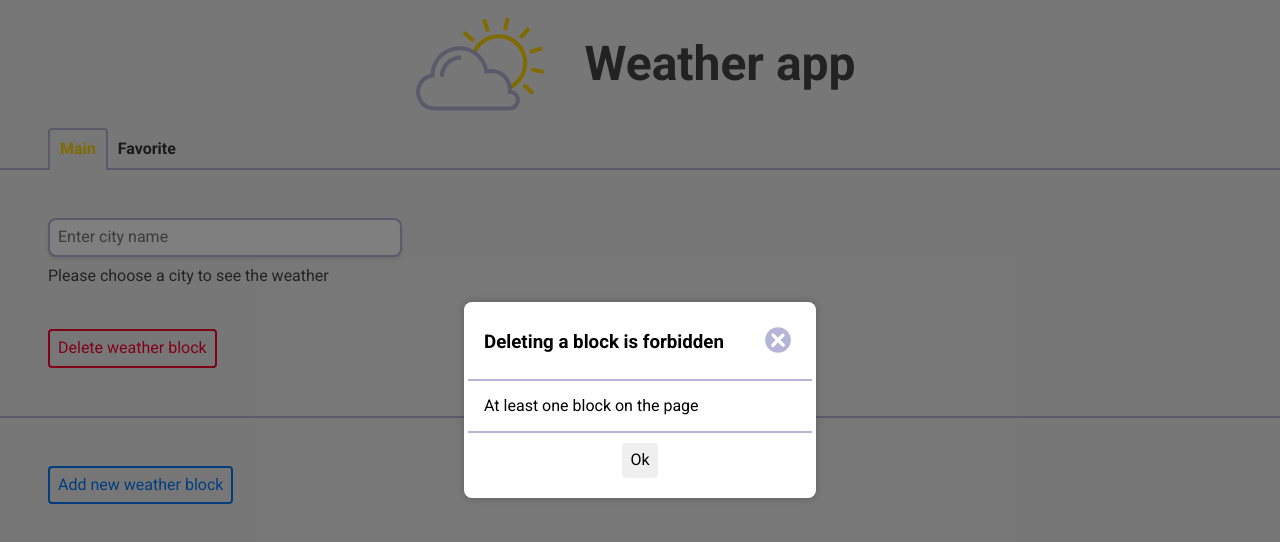
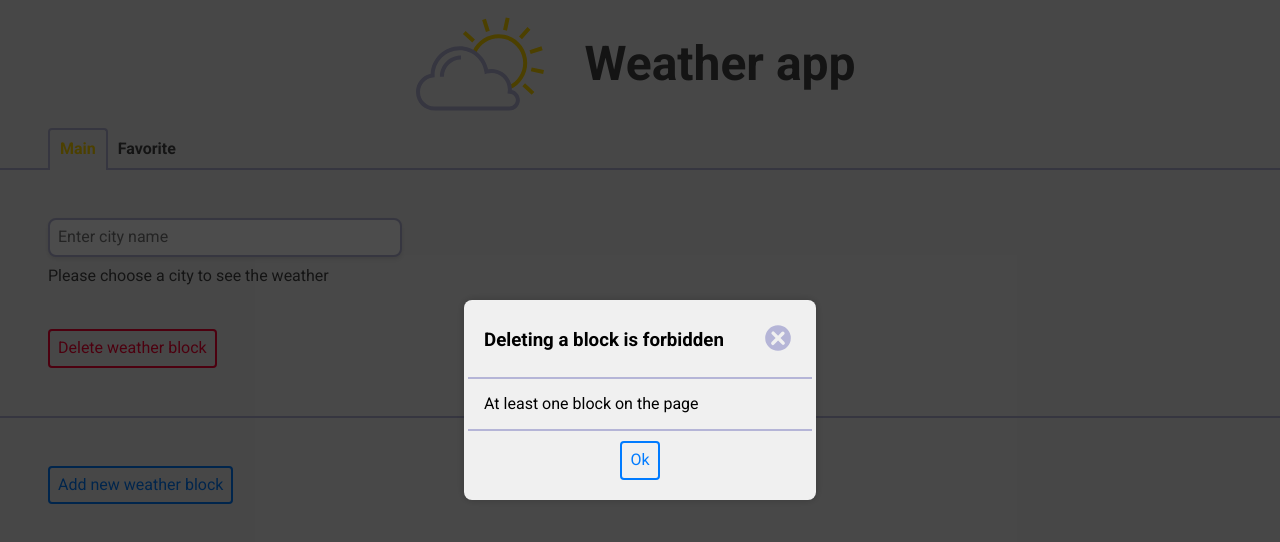
Before and after one commit to Andrii-Pinchuk/weather-app-test-task, a Vue app: page / in a window 1280 px wide. Both pictures are taken after a click on the button "Delete weather block". Shown: the top 542 px of the page. Built offline with nearby package versions, Linux system fonts and the light colour scheme.

Commit message:
Feature: add confirm modal when block deleting is allowed. Collect all colors in scss variables.

```diff
--- a/src/assets/styles/main.scss
+++ b/src/assets/styles/main.scss
@@ -2,6 +2,10 @@ html {
   font-family: 'Roboto', sans-serif;
   -webkit-font-smoothing: antialiased;
   -moz-osx-font-smoothing: grayscale;
+}
+
+body {
+  background-color: $main-background-color;
 }
 
 h1, h2, h3, h4, p, ul, li, button {
@@ -21,15 +25,22 @@ button {
   cursor: pointer;
   margin: 0;
   padding: 8px;
+  background: none;
   border: none;
   border-radius: 4px;
   transition: background-color 0.3s;
 
   &:hover {
-    background-color: #ddd;
+    background-color: $hover-color;
+  }
+
+  &.primary {
+    color: $action-color;
+    border: 2px solid $action-color;
+  }
+
+  &.warn {
+    border: 2px solid $error-color;
+    color: $error-color;
   }
 }
-
-body {
-  background-color: #f0f0f0;
-}
--- a/src/assets/styles/utils/_variables.scss
+++ b/src/assets/styles/utils/_variables.scss
@@ -1,7 +1,15 @@
 // colors
+$main-theme-color: #b5b5d7;
+$secondary-theme-color: #ffd700;
+$main-background-color: #f0f0f0;
 $main-text-color: #444;
 $secondary-text-color: #777;
+$hover-color: #ddd;
+$action-color: #007bff;
+$error-color: #ff0033;
 $white-color: #fff;
+$black-color-opacity-70: rgba(0, 0, 0, 0.7);
+$black-color-opacity-20: rgba(0, 0, 0, 0.2);
 
 //font sizes
 $main-title-size: 36px;
--- a/src/components/common/ModalWindow.vue
+++ b/src/components/common/ModalWindow.vue
@@ -16,10 +16,13 @@
       <div class="modal__message">
         <slot name="message"></slot>
       </div>
-      <button v-if="onConfirm" @click="confirmAction" class="modal__button">Confirm</button>
-      <button @click="closeModal" class="modal__button">
-        {{ onConfirm ? Cancel : "Ok" }}
-      </button>
+      <div v-if="onConfirm" class="modal__button-group">
+        <button @click="closeModal" class="modal__button warn">Cancel</button>
+        <button @click="confirmAction" class="modal__button primary">Confirm</button>
+      </div>
+      <div v-else>
+        <button @click="closeModal" class="modal__button primary">Ok</button>
+      </div>
     </div>
   </div>
 </template>
@@ -29,9 +32,11 @@ export default {
   props: {
     onConfirm: {
       type: Function,
+      default: null,
     },
     onCancel: {
       type: Function,
+      default: null,
     },
   },
   data() {
@@ -48,7 +53,8 @@ export default {
       this.showModal = false;
     },
     confirmAction() {
-      this.$emit("confirm");
+      this.onConfirm();
+      this.showModal = false;
     },
   },
 };
@@ -61,7 +67,7 @@ export default {
   left: 0;
   width: 100%;
   height: 100%;
-  background: rgba(0, 0, 0, 0.5);
+  background-color: $black-color-opacity-70;
   display: flex;
   justify-content: center;
   align-items: center;
@@ -70,7 +76,7 @@ export default {
   &__message {
     width: 100%;
     padding: 16px;
-    border-bottom: 2px solid #b5b5d7;
+    border-bottom: 2px solid $main-theme-color;
   }
 
   &__title {
@@ -85,10 +91,16 @@ export default {
     flex-direction: column;
     align-items: center;
     max-width: calc(100% - 64px);
-    background: #fff;
+    background-color: $main-background-color;
     padding: 20px;
     border-radius: 8px;
-    box-shadow: 0 0 10px rgba(0, 0, 0, 0.2);
+    box-shadow: 0 0 10px $black-color-opacity-20;
+  }
+
+  &__button-group {
+    display: flex;
+    justify-content: space-between;
+    width: 100%;
   }
 
   &__button {
@@ -96,13 +108,15 @@ export default {
 
     &--close {
       align-self: flex-end;
-      background: transparent;
       padding: 0;
       margin-left: 4px;
       margin-top: 0;
 
+      &:hover {
+        background-color: transparent;
+      }
+
       svg {
-        background: transparent;
         width: 36px;
         height: 36px;
       }
--- a/src/components/weather/CityInfo.vue
+++ b/src/components/weather/CityInfo.vue
@@ -99,7 +99,7 @@ export default {
   &__weather-info,
   &__additional-info {
     display: flex;
-    background-color: #fff;
+    background-color: $white-color;
     padding: 15px;
     border-radius: 8px;
     box-shadow: 0 2px 4px rgba(0, 0, 0, 0.1);
--- a/src/components/weather/CityWeatherBlock.vue
+++ b/src/components/weather/CityWeatherBlock.vue
@@ -180,12 +180,12 @@ export default {
 
   &__input {
     border-radius: 8px;
-    border: 2px solid #b5b5d7;
+    border: 2px solid $main-theme-color;
     padding: 8px;
     box-shadow: 0 2px 4px rgba(0, 0, 0, 0.1);
 
     &:focus {
-      border: 2px solid #007bff !important;
+      border: 2px solid $action-color !important;
     }
   }
 
@@ -195,8 +195,8 @@ export default {
     left: 0;
     width: 100%;
     list-style: none;
-    background-color: #fff;
-    border: 2px solid #b5b5d7;
+    background-color: $white-color;
+    border: 2px solid $main-theme-color;
     border-radius: 8px;
     padding: 0;
     margin: 0;
@@ -207,7 +207,7 @@ export default {
       border-radius: 8px;
 
       &:hover {
-        background-color: #ddd;
+        background-color: $hover-color;
       }
     }
   }
@@ -225,7 +225,7 @@ export default {
   &:hover {
     background-color: transparent;
     svg path {
-      fill: #ffd700 !important;
+      fill: $secondary-theme-color !important;
     }
   }
 }
--- a/src/components/weather/CityWeatherForecastCard.vue
+++ b/src/components/weather/CityWeatherForecastCard.vue
@@ -1,9 +1,9 @@
 <template>
   <div class="weather-forecast">
     <div class="forecast-switch weather-forecast__switch">
-      <button :class="{ 'forecast-switch__button--active': isHourlyActive }" @click="switchToHourly">Hourly</button>
-      <button :class="{ 'forecast-switch__button--active': isOneDayActive }" @click="switchTo1Day">1 Day</button>
-      <button :class="{ 'forecast-switch__button--active': isFiveDaysActive }" @click="switchTo5Days">5 Days</button>
+      <button :class="{ active: isHourlyActive }" @click="switchToHourly">Hourly</button>
+      <button :class="{ active: isOneDayActive }" @click="switchTo1Day">1 Day</button>
+      <button :class="{ active: isFiveDaysActive }" @click="switchTo5Days">5 Days</button>
     </div>
     <div class="weather-forecast__row" v-if="isHourlyActive">
       <div v-for="hourData in processedForecast" :key="hourData.dt" class="forecast-item weather-forecast__item">
@@ -144,7 +144,7 @@ export default {
 
 <style scoped lang="scss">
 .weather-forecast {
-  border: 2px solid #b5b5d7;
+  border: 2px solid $main-theme-color;
   border-radius: 8px;
   padding: 10px;
   overflow-x: auto;
@@ -171,21 +171,16 @@ export default {
   &__button {
     padding: 8px;
     margin-right: 10px;
-    border: 2px solid #b5b5d7;
+    border: 2px solid $main-theme-color;
     border-radius: 4px;
     cursor: pointer;
-
-    &--active {
-      color: #007bff;
-      border: 2px solid #007bff;
-    }
   }
 }
 
 .forecast-item {
   flex: 0 0 auto;
   padding: 12px;
-  background-color: #fff;
+  background-color: $white-color;
   border-radius: 5px;
   box-shadow: 0 2px 4px rgba(0, 0, 0, 0.1);
 
@@ -194,7 +189,7 @@ export default {
   &__temp,
   &__humidity {
     margin: 0;
-    color: #333;
+    color: $main-text-color;
   }
 
   &__icon {
--- a/src/components/weather/CityWeatherForecastChart.vue
+++ b/src/components/weather/CityWeatherForecastChart.vue
@@ -113,7 +113,7 @@ export default {
   margin-top: 20px;
 
   canvas {
-    border: 2px solid #b5b5d7;
+    border: 2px solid $main-theme-color;
     border-radius: 8px;
     padding: 12px;
     width: 100%;
--- a/src/pages/FavoritePage.vue
+++ b/src/pages/FavoritePage.vue
@@ -55,7 +55,7 @@ export default {
 .tabs {
   display: flex;
   padding: 0 8px;
-  border-bottom: 2px solid #b5b5d7;
+  border-bottom: 2px solid $main-theme-color;
 
   &__link {
     text-decoration: none;
@@ -68,15 +68,15 @@ export default {
     transition: background-color 0.3s;
 
     &:not(.active):hover {
-      background-color: #ddd;
+      background-color: $hover-color;
     }
 
     &.active {
       position: relative;
-      border-top: 2px solid #b5b5d7;
-      border-right: 2px solid #b5b5d7;
-      border-left: 2px solid #b5b5d7;
-      color: #ffd700;
+      border-top: 2px solid $main-theme-color;
+      border-right: 2px solid $main-theme-color;
+      border-left: 2px solid $main-theme-color;
+      color: $secondary-theme-color;
 
       &::after {
         position: absolute;
@@ -85,7 +85,7 @@ export default {
         content: "";
         width: 100%;
         height: 4px;
-        background-color: #f0f0f0;
+        background-color: $main-background-color;
       }
     }
   }
@@ -93,7 +93,7 @@ export default {
 
 .weather-block-wrap {
   padding: 8px;
-  border-bottom: 2px solid #b5b5d7;
+  border-bottom: 2px solid $main-theme-color;
 }
 
 @include breakpoint(tablet) {
--- a/src/pages/HomePage.vue
+++ b/src/pages/HomePage.vue
@@ -9,13 +9,13 @@
     </div>
     <div v-for="(block, index) in weatherBlocks" :key="block.id" class="weather-block-wrap">
       <CityWeatherBlock :favorite-city="favoriteCities[index]" />
-      <button class="button-delete-block" @click="removeWeatherBlock(block.id)">
+      <button class="button-delete-block warn" @click="removeWeatherBlock(block.id)">
         <span>Delete weather block</span>
       </button>
     </div>
-    <button @click="addWeatherBlock" class="button-add-block">Add new weather block</button>
+    <button @click="addWeatherBlock" class="button-add-block primary">Add new weather block</button>
   </main>
-  <ModalWindow ref="modalWindow">
+  <ModalWindow ref="modalWindow" :on-confirm="onConfirm">
     <template v-slot:title>
       <h3>{{ modalTitle }}</h3>
     </template>
@@ -49,6 +49,7 @@ export default {
       modalTitle: "",
       modalMessage: "",
       itemRefs: [],
+      onConfirm: null,
     };
   },
   methods: {
@@ -72,7 +73,10 @@ export default {
       }
       const index = this.weatherBlocks.findIndex((block) => block.id === blockId);
       if (index !== -1) {
-        this.weatherBlocks.splice(index, 1);
+        this.modalTitle = "Delete a block ";
+        this.modalMessage = "Are you sure you want to delete the block?";
+        this.onConfirm = () => this.weatherBlocks.splice(index, 1);
+        this.$refs.modalWindow.openModal();
       }
     },
     showFavoriteCities() {
@@ -96,7 +100,7 @@ export default {
 
   &__link {
     text-decoration: none;
-    color: #333;
+    color: $main-text-color;
     font-weight: bold;
     padding: 10px;
     border-radius: 4px 4px 0 0;
@@ -105,15 +109,15 @@ export default {
     transition: background-color 0.3s;
 
     &:not(.active):hover {
-      background-color: #ddd;
+      background-color: $hover-color;
     }
 
     &.active {
       position: relative;
-      border-top: 2px solid #b5b5d7;
-      border-right: 2px solid #b5b5d7;
-      border-left: 2px solid #b5b5d7;
-      color: #ffd700;
+      border-top: 2px solid $main-theme-color;
+      border-right: 2px solid $main-theme-color;
+      border-left: 2px solid $main-theme-color;
+      color: $secondary-theme-color;
 
       &::after {
         position: absolute;
@@ -122,7 +126,7 @@ export default {
         content: "";
         width: 100%;
         height: 4px;
-        background-color: #f0f0f0;
+        background-color: $main-background-color;
       }
     }
   }
@@ -130,19 +134,15 @@ export default {
 
 .weather-block-wrap {
   padding: 8px;
-  border-bottom: 2px solid #b5b5d7;
+  border-bottom: 2px solid $main-theme-color;
 }
 
 .button-delete-block {
   margin-top: 12px;
-  border: 2px solid #ff0033;
-  color: #ff0033;
 }
 
 .button-add-block {
   margin: 8px 0 8px 8px;
-  color: #007bff;
-  border: 2px solid #007bff;
 }
 
 @include breakpoint(tablet) {
```
